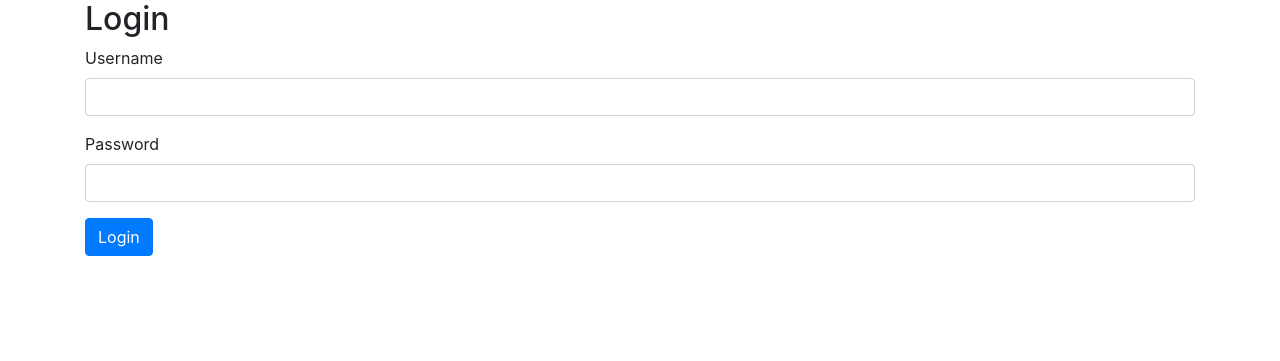
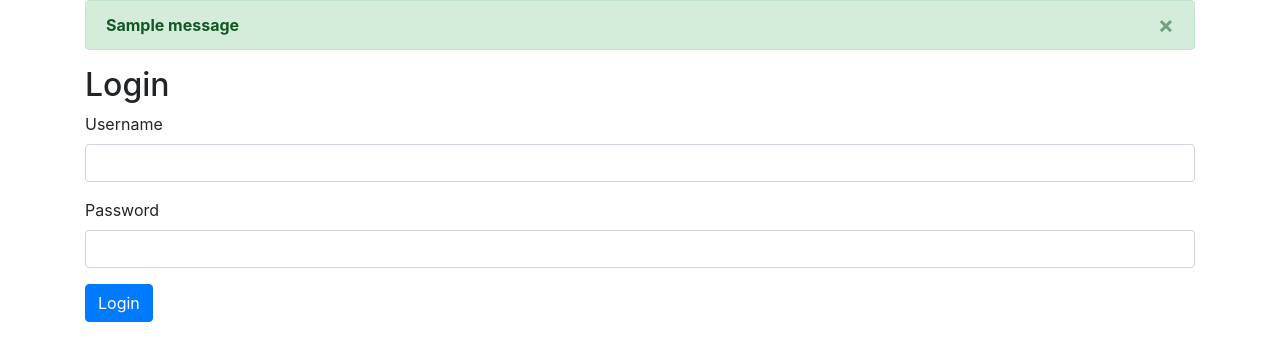
Before and after one commit to jmillandev/ecommerce, a Django app: page /usuarios/login in a window 1280 px wide. Shown: the top 361 px of the page. Run offline with Django 3.2, Linux system fonts and the light colour scheme; tables that the repository leaves empty hold one stand-in row (values such as "Sample post"); one stand-in notice (Sample message) is shown; some libraries are stand-ins or nearby versions.

Commit message:
:star: feat: Login: feedback al usuario

```diff
--- a/ecommerce/views.py
+++ b/ecommerce/views.py
@@ -1,5 +1,7 @@
 from django.shortcuts import render
 from django.shortcuts import redirect
+
+from django.contrib import messages
 from django.contrib.auth import login
 from django.contrib.auth import authenticate
 
@@ -18,7 +20,10 @@ def login_view(request):
 
         if user:
             login(request, user)
+            messages.success(request, 'Bienvenido {}'.format(user.username))
             return redirect('index')
+        else:
+            messages.error(request, 'Usuario o contraseña invalidos')
 
     return render(request, 'users/login.html', {
         #context
--- a/templates/users/login.html
+++ b/templates/users/login.html
@@ -8,6 +8,17 @@
 </head>
 <body>
     <div class="container">
+        {% if messages %}
+            {% for message in messages %}
+                <div class="alert alert-succces alert-dismissible fade show alert-{%if message.tags == 'success'%}success{%else%}danger{%endif%}" role="alert">
+                    <button type="button" class="close" data-dismiss="alert" aria-label="Close">
+                        <span aria-hidden="true">&times;</span>
+                        <span class="sr-only">Close</span>
+                    </button>
+                    <strong>{{message}}</strong>
+                </div>
+            {% endfor %}
+        {% endif %}
         <div class="row">
             <div class="col">
                 <h2>Login</h2>
@@ -30,4 +41,7 @@
         </div>
     </div>
 </body>
+<script src="https://code.jquery.com/jquery-3.4.1.slim.min.js" integrity="sha384-J6qa4849blE2+poT4WnyKhv5vZF5SrPo0iEjwBvKU7imGFAV0wwj1yYfoRSJoZ+n" crossorigin="anonymous"></script>
+<script src="https://cdn.jsdelivr.net/npm/popper.js@1.16.0/dist/umd/popper.min.js" integrity="sha384-Q6E9RHvbIyZFJoft+2mJbHaEWldlvI9IOYy5n3zV9zzTtmI3UksdQRVvoxMfooAo" crossorigin="anonymous"></script>
+<script src="https://stackpath.bootstrapcdn.com/bootstrap/4.4.1/js/bootstrap.min.js" integrity="sha384-wfSDF2E50Y2D1uUdj0O3uMBJnjuUD4Ih7YwaYd1iqfktj0Uod8GCExl3Og8ifwB6" crossorigin="anonymous"></script>
 </html>
```
Also changed, not shown: templates/index.html (+12 -0 lines).
